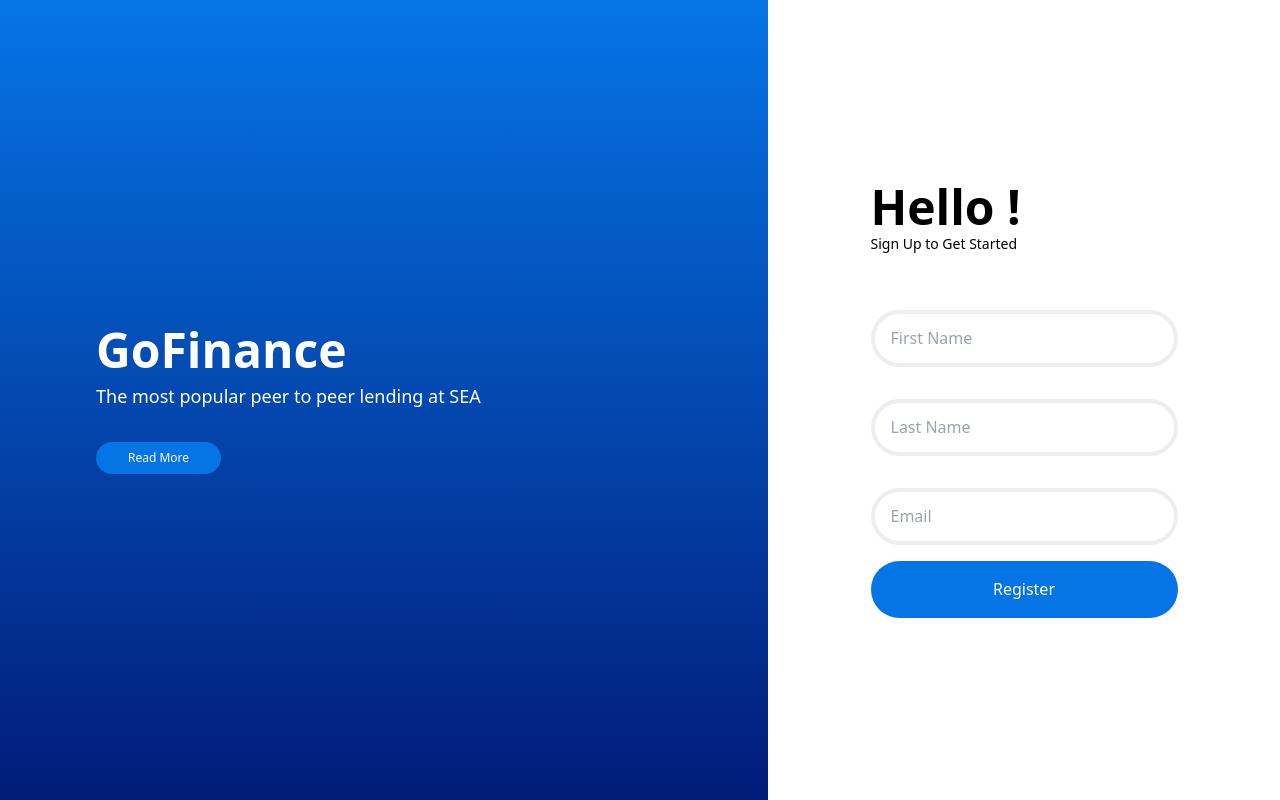
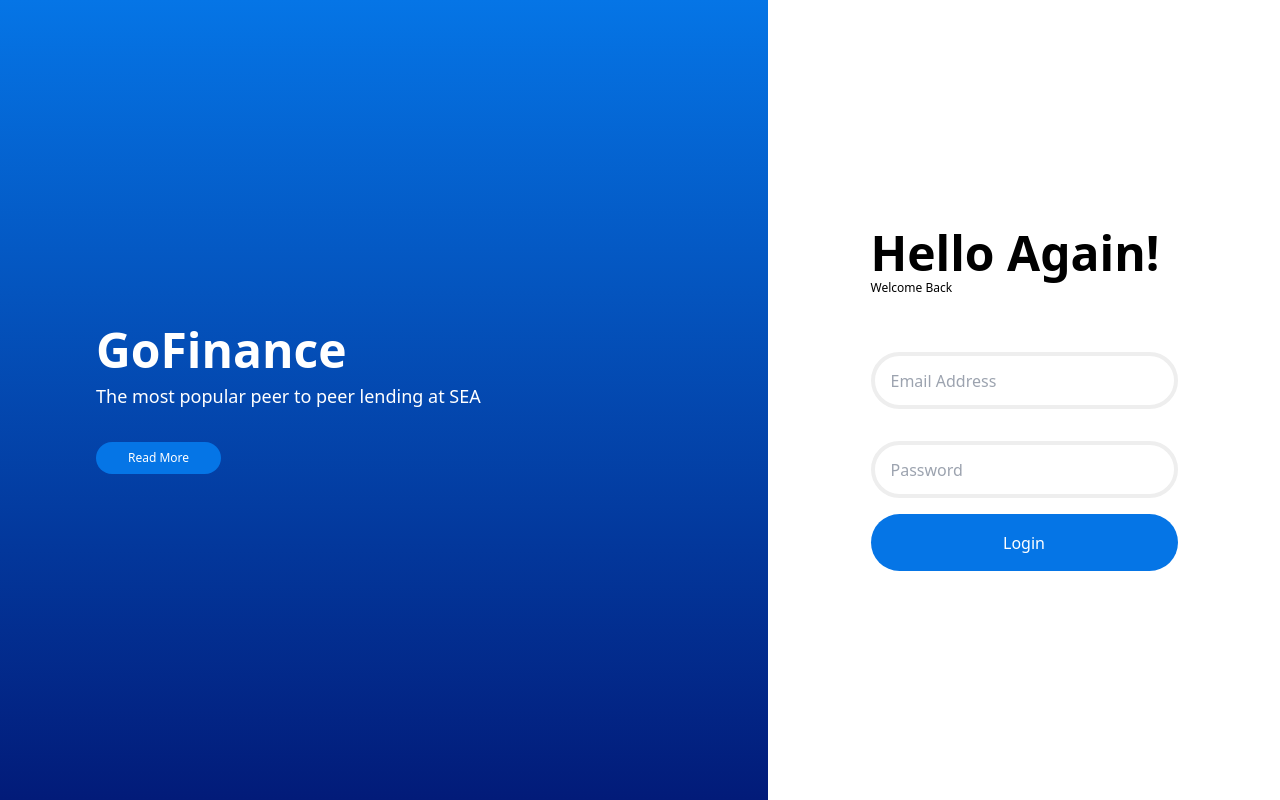
Before and after one commit to ilkay-alti/React-Tailwind-Firebase-SingInS-ngUp, a React (Vite) app: page / in a window 1280 px wide. Built offline with nearby package versions, Linux system fonts and the light colour scheme.

Commit message:
bugs fixed

```diff
--- a/src/App.jsx
+++ b/src/App.jsx
@@ -3,7 +3,7 @@ import UserLogin from "./pages/UserLogin";
 import UserRegister from "./pages/UserRegister";
 
 const App = () => {
-  return <UserRegister />;
+  return <UserLogin />;
 };
 
 export default App;
--- a/src/pages/UserLogin.jsx
+++ b/src/pages/UserLogin.jsx
@@ -33,7 +33,7 @@ const UserLogin = () => {
           />
           <input
             className="w-[307px] h-[57px]  my-[16px] border-4 border-[#EEE] focus:border-[#0575E6] focus:outline-none focus:shadow-outline rounded-full px-4 "
-            type="text"
+            type="password"
             placeholder="Password"
           />
 
--- a/src/pages/UserRegister.jsx
+++ b/src/pages/UserRegister.jsx
@@ -29,17 +29,17 @@ const UserRegister = () => {
           <input
             className="w-[307px] h-[57px]  my-[16px] border-4 border-[#EEE] focus:border-[#0575E6] focus:outline-none focus:shadow-outline rounded-full px-4 "
             type="text"
-            placeholder="First Name"
-          />
-          <input
-            className="w-[307px] h-[57px]  my-[16px] border-4 border-[#EEE] focus:border-[#0575E6] focus:outline-none focus:shadow-outline rounded-full px-4 "
-            type="text"
-            placeholder="Last Name"
+            placeholder="Full Name"
           />
           <input
             className="w-[307px] h-[57px]  my-[16px] border-4 border-[#EEE] focus:border-[#0575E6] focus:outline-none focus:shadow-outline rounded-full px-4 "
             type="email"
-            placeholder="Email"
+            placeholder="Email Address"
+          />
+          <input
+            className="w-[307px] h-[57px]  my-[16px] border-4 border-[#EEE] focus:border-[#0575E6] focus:outline-none focus:shadow-outline rounded-full px-4 "
+            type="password"
+            placeholder="Password"
           />
 
           <button className="w-[307px] h-[57px] rounded-full text-white bg-[#0575E6]">
```
